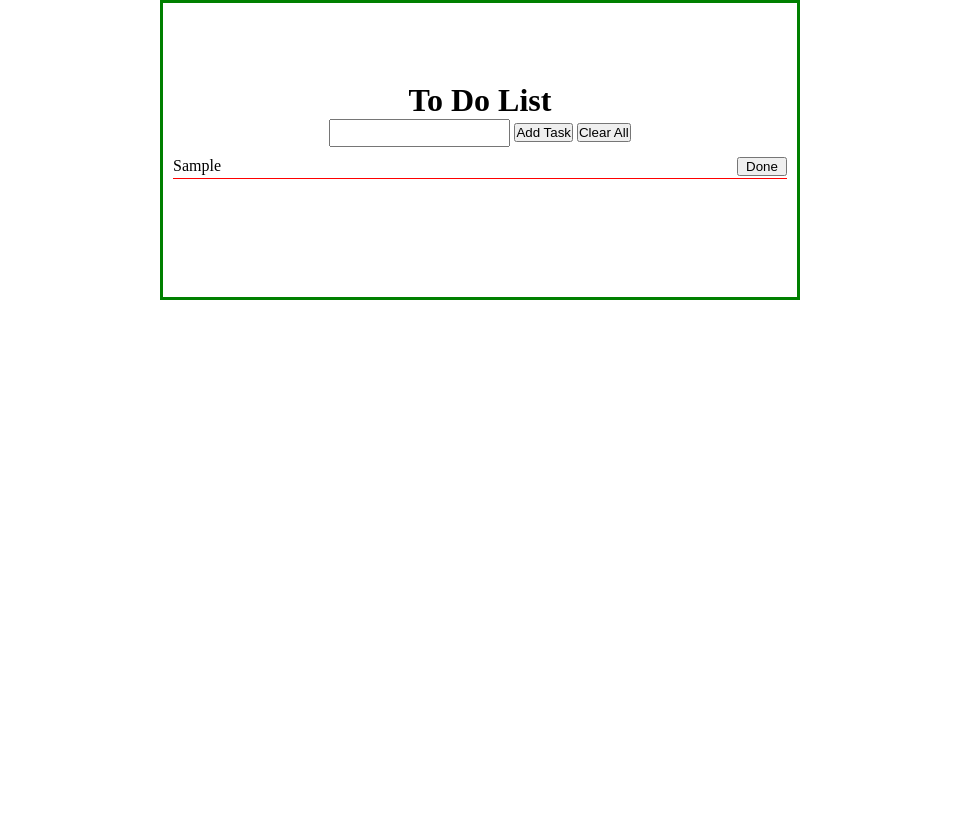
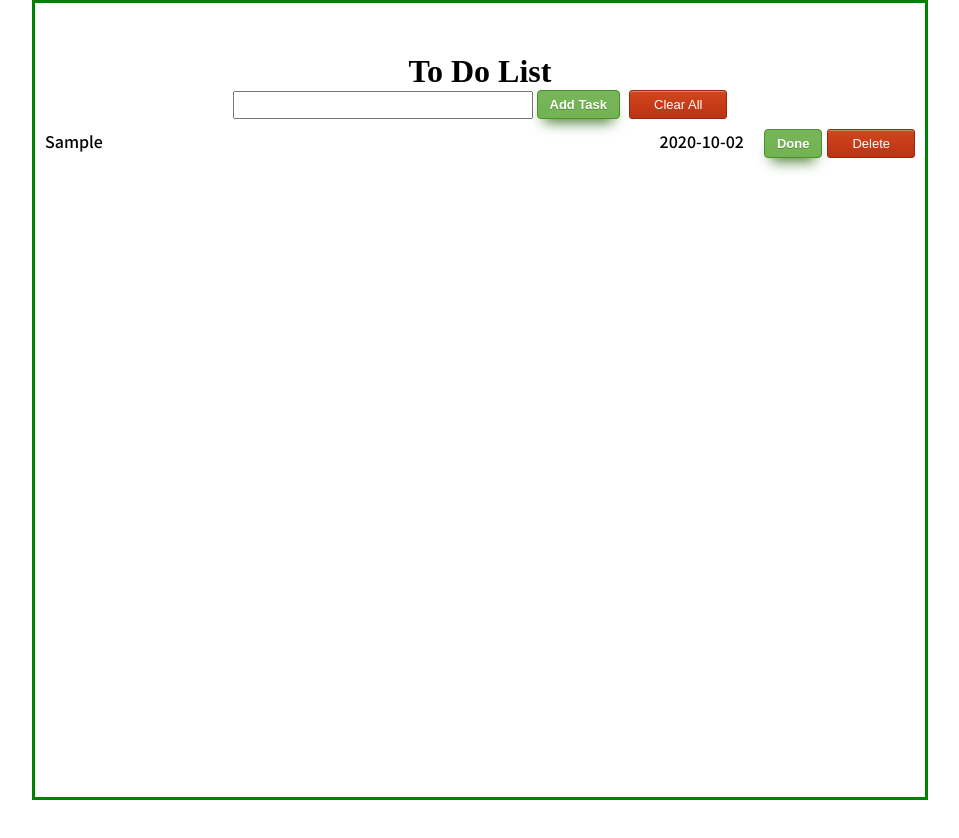
Before and after one commit to vladimir9961/To-Do-List, a plain HTML site: page ToDoApp/index.html in a window 1280 px wide. Both pictures are taken after typing "Sample" into the empty fields and a click on the button "Add Task". Shown: the whole page, without its empty margins (160-1119 px from the left). Before the commit the page ends 800 px from the top, so only its background shows below. Drawn offline with Linux system fonts and the light colour scheme.

Commit message:
Add files via upload

```diff
--- a/ToDoApp/custom.css
+++ b/ToDoApp/custom.css
@@ -5,19 +5,20 @@
 }
 .container{
   margin: auto;
-  width: 50%;
+  width: 70%;
   border: 3px solid green;
   padding: 10px;
   text-align: center;
-  height: 300px;
+  height: 100vh;
 }
 .box{
     margin: 0;
     position: relative;
-    top: 25%;
+    top: 5vh;
 }
 .input-text{
     line-height: 24px;
+    width: 300px;
 }
 .todo-container{
 width: 100%;
@@ -37,13 +38,116 @@ text-overflow: hidden;
     width: 100%;
     height: 32px;
     padding: 10px 0 0 0;
-    border-bottom: 1px solid red;
+
 }
-#list p{
-
+#list #paragraf{
     float: left;
+    font-family: 'Noto Sans JP', sans-serif;
+}
+#list #pTime{
+    font-family: 'Noto Sans JP', sans-serif;
+}
+#btnDone{
+    float: right;
+    box-shadow: 0px 10px 14px -7px #3e7327;
+	background:linear-gradient(to bottom, #77b55a 5%, #72b352 100%);
+	background-color:#77b55a;
+	border-radius:4px;
+	border:1px solid #4b8f29;
+	display:inline-block;
+	cursor:pointer;
+	color:#ffffff;
+	font-family:Arial;
+	font-size:13px;
+	font-weight:bold;
+	padding:6px 12px;
+	text-decoration:none;
+    text-shadow:0px 1px 0px #5b8a3c;
+    margin-left: 20px;
+}
+#btnDone:hover {
+	background:linear-gradient(to bottom, #72b352 5%, #77b55a 100%);
+	background-color:#72b352;
+}
+#btnDone:active {
+	position:relative;
+	top:1px;
 }
 #todo-list #btn{
     float: right;
-    width: 50px;
+	box-shadow:inset 0px 1px 0px 0px #cf866c;
+	background:linear-gradient(to bottom, #d0451b 5%, #bc3315 100%);
+	background-color:#d0451b;
+	border-radius:3px;
+	border:1px solid #942911;
+	display:inline-block;
+	cursor:pointer;
+	color:#ffffff;
+	font-family:Arial;
+	font-size:13px;
+	padding:6px 24px;
+	text-decoration:none;
+    margin-left: 5px;
 }
+#todo-list #btn:hover {
+	background:linear-gradient(to bottom, #bc3315 5%, #d0451b 100%);
+	background-color:#bc3315;
+}
+#todo-list #btn:active {
+	position:relative;
+	top:1px;
+}
+.line{
+    text-decoration: line-through;
+}
+#pTime{
+    text-align: right;
+    font-size: 16px;
+}
+#myBtn{
+    box-shadow: 0px 10px 14px -7px #3e7327;
+	background:linear-gradient(to bottom, #77b55a 5%, #72b352 100%);
+	background-color:#77b55a;
+	border-radius:4px;
+	border:1px solid #4b8f29;
+	display:inline-block;
+	cursor:pointer;
+	color:#ffffff;
+	font-family:Arial;
+	font-size:13px;
+	font-weight:bold;
+	padding:6px 12px;
+	text-decoration:none;
+	text-shadow:0px 1px 0px #5b8a3c;
+}
+#myBtn:hover {
+	background:linear-gradient(to bottom, #72b352 5%, #77b55a 100%);
+	background-color:#72b352;
+}
+#myBtn:active {
+	position:relative;
+	top:1px;
+}
+#myBtnDel{
+	box-shadow:inset 0px 1px 0px 0px #cf866c;
+	background:linear-gradient(to bottom, #d0451b 5%, #bc3315 100%);
+	background-color:#d0451b;
+	border-radius:3px;
+	border:1px solid #942911;
+	display:inline-block;
+	cursor:pointer;
+	color:#ffffff;
+	font-family:Arial;
+	font-size:13px;
+	padding:6px 24px;
+	text-decoration:none;
+    margin-left: 5px;
+}
+#myBtnDel:hover {
+	background:linear-gradient(to bottom, #bc3315 5%, #d0451b 100%);
+	background-color:#bc3315;
+}
+#myBtnDel:active {
+	position:relative;
+	top:1px;
+}
--- a/ToDoApp/index.html
+++ b/ToDoApp/index.html
@@ -3,31 +3,29 @@
     <meta charset="UTF-8">
     <meta name="viewport" content="width=device-width, initial-scale=1.0">
     <link rel="stylesheet" href="custom.css">
+    <link href="https://fonts.googleapis.com/css2?family=Noto+Sans+JP:wght@500&display=swap" rel="stylesheet">
     <title>Document</title>
 </head>
 <body>
 
     <div class="container">
-
         <div class="box">
             <h1 class="main-title">To Do List</h1>
 
             <input type="text" class="input-text" id="input" onfocus="this.value=''">
 
-            <button id="myBtn" type="button" onclick="empty();">Add Task</button>
+            <button id="myBtn" type="button" onclick="information();">Add Task</button>
 
             <button id="myBtnDel" type="button" onclick="myFunction()">Clear All</button>
 
             <div class="todo-container">
                     <ul id="todo-list">
-
+                        <p id="openedtext"></p>
 
                     </ul>
                 </div>
             </div>
         </div>
-
-
     <script src="js.js"></script>
 </body>
 </html>
--- a/ToDoApp/js.js
+++ b/ToDoApp/js.js
@@ -8,12 +8,12 @@ input.addEventListener("keyup", function(event) {
   }
 });
 
-
-function empty(){
+function information(){
   // Selecting the input element and get its value
   if(document.getElementById("input").value.length == 0)
   {
-      alert("Cant leave empty field")
+      alert("NEMOZE PRAZNO POLJE!!!");
+
   } else{
     let inputVal = document.getElementById("input").value;
 
@@ -23,40 +23,56 @@ function empty(){
 
     //Creating paragraf inside li
     let newP = document.createElement('p');
+    newP.setAttribute("id", "paragraf");
     newTH.appendChild(newP);
     newP.innerHTML = inputVal;
 
     //Creating button for delete
     let newBtn = document.createElement('button');
     newBtn.setAttribute("id", "btn");
-    newBtn.innerHTML = "Done";
+    newBtn.innerHTML = "Delete";
     newTH.appendChild(newBtn);
+
+    //Onclick btn delete li element
+    newBtn.onclick = function() {
+      let delBtn = newTH;
+      delBtn.remove();
+    };
+
+    //Creating button for done
+    let btnDone = document.createElement('button');
+    btnDone.setAttribute("id", "btnDone");
+    btnDone.innerHTML = "Done";
+    newTH.appendChild(btnDone);
+
+    //toggle to set styles NOT FINISHED
+    btnDone.onclick = function () {
+      let element = newP;
+      element.classList.toggle("line");
+   }
+
+    //Appends dates
+    const inputTime = new Date().toISOString().slice(0, 10);
+    let pTime = document.createElement('p');
+    pTime.setAttribute("id", "pTime");
+    pTime.innerHTML = inputTime;
+    newTH.appendChild(pTime);
 
     //Creating li
     let table = document.getElementById('todo-list');
     table.appendChild(newTH);
+  };
 
+  document.getElementById('input').value = '';
 
-
-    newBtn.onclick = function() {
-      let delBtn = newTH;
-      delBtn.remove();
-
-
-    };
-
-  };
-  document.getElementById('input').value = ''
 };
 
-//Button For Deleting Items From Li
+//Button For Deleting All Items from Ul
 function myFunction() {
   let e = document.querySelector("ul");
-
   let child = e.lastElementChild;
   while (child) {
       e.removeChild(child);
       child = e.lastElementChild;
-
-}
+  }
 };
```
